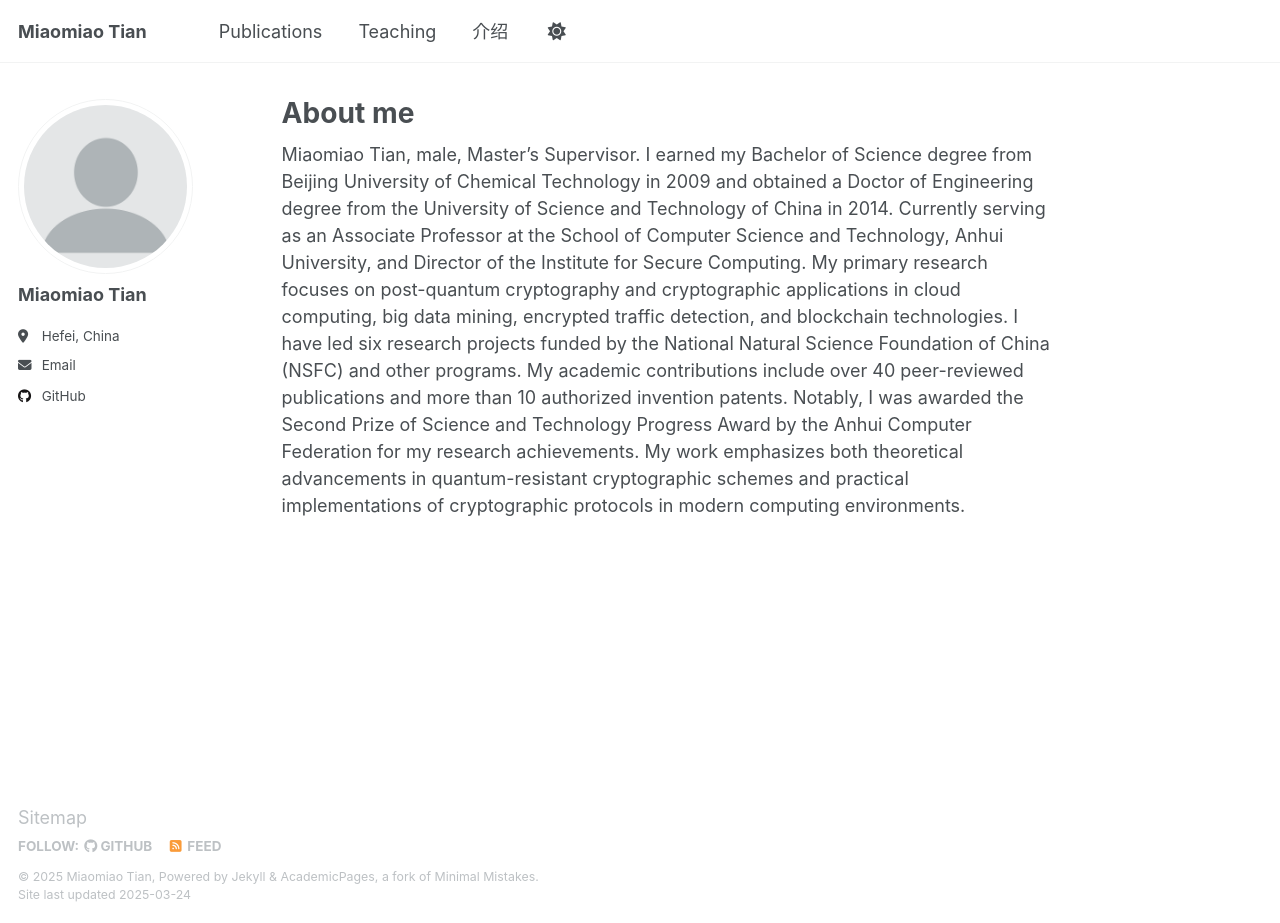
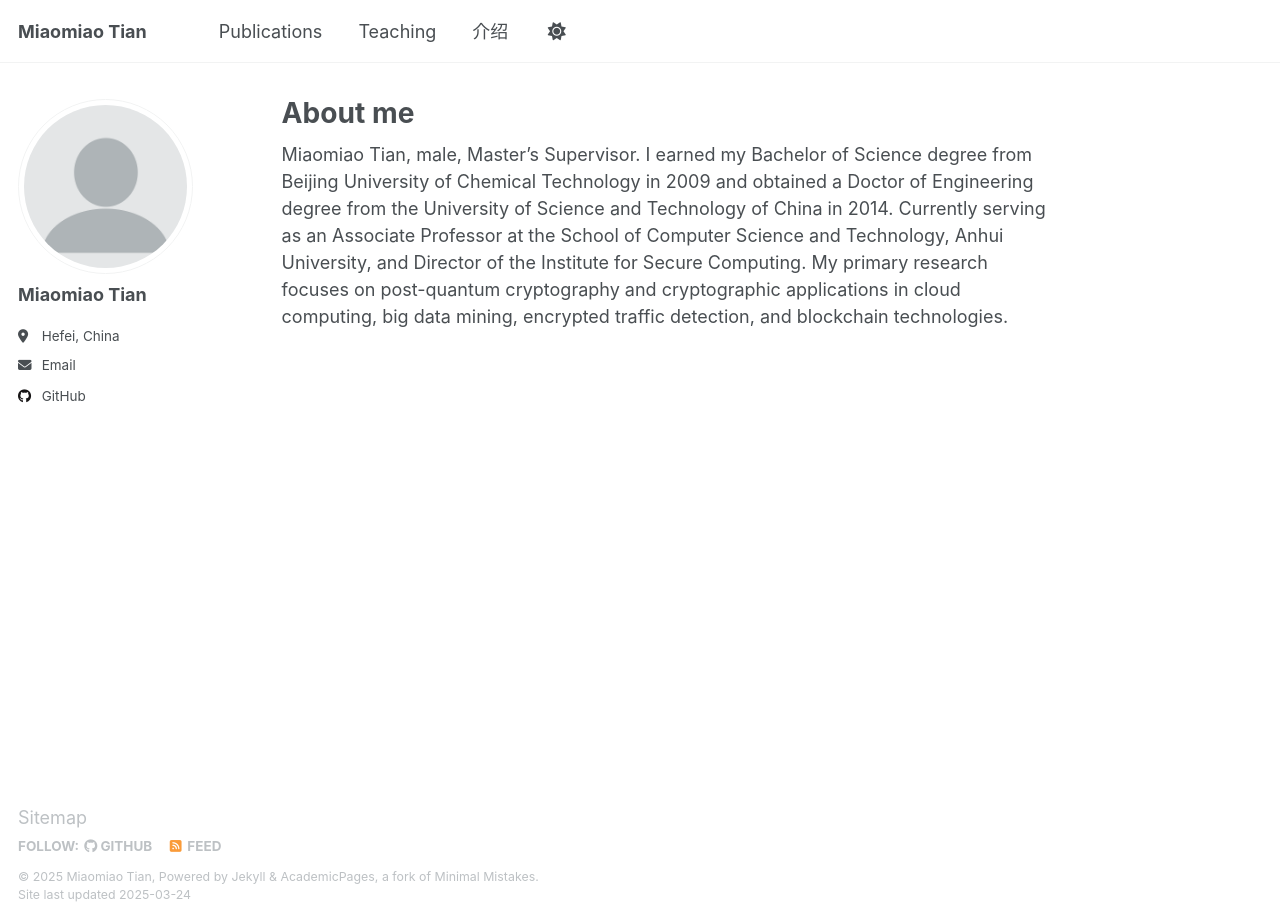
Before and after one commit to dmtian/dmtian.github.io, a Jekyll site: the page built from _pages/about.md, in a window 1280 px wide and 923 px high. Built offline with Jekyll 4.4.1, drawn with Linux system fonts in a browser that asks for light colours.

Commit message:
Update about.md

```diff
--- a/_pages/about.md
+++ b/_pages/about.md
@@ -7,4 +7,3 @@ redirect_from:
   - /about.html
 ---
 Miaomiao Tian, male, Master's Supervisor. I earned my Bachelor of Science degree from Beijing University of Chemical Technology in 2009 and obtained a Doctor of Engineering degree from the University of Science and Technology of China in 2014. Currently serving as an Associate Professor at the School of Computer Science and Technology, Anhui University, and Director of the Institute for Secure Computing. My primary research focuses on post-quantum cryptography and cryptographic applications in cloud computing, big data mining, encrypted traffic detection, and blockchain technologies.
-I have led six research projects funded by the National Natural Science Foundation of China (NSFC) and other programs. My academic contributions include over 40 peer-reviewed publications and more than 10 authorized invention patents. Notably, I was awarded the Second Prize of Science and Technology Progress Award by the Anhui Computer Federation for my research achievements. My work emphasizes both theoretical advancements in quantum-resistant cryptographic schemes and practical implementations of cryptographic protocols in modern computing environments.
```
